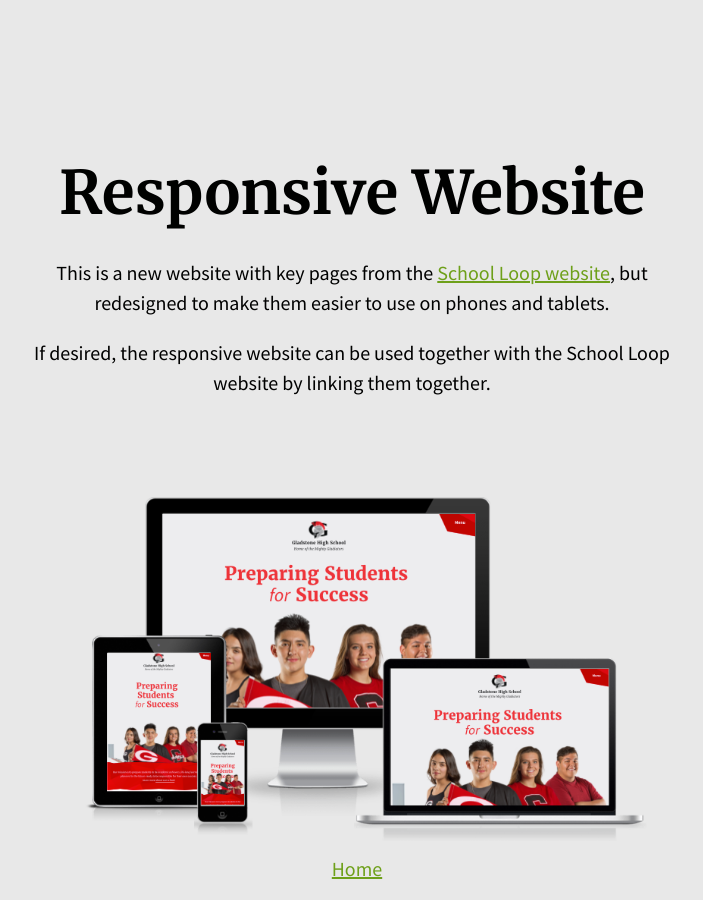
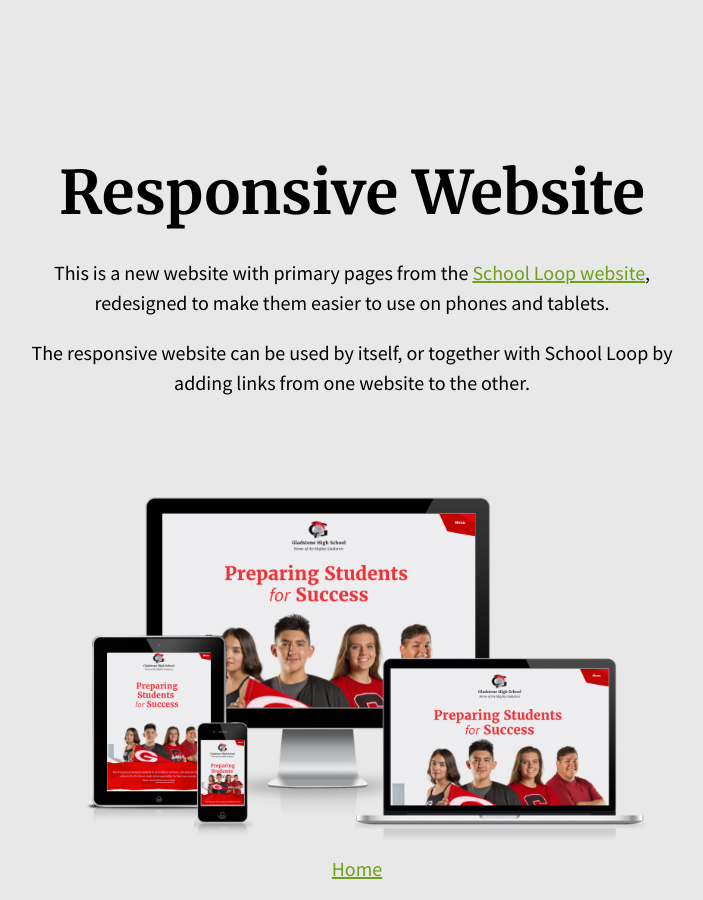
Before and after one commit to Crazeformarvel/azusa-project, a Jekyll site: the page gladstone-high-school/index.html, which Jekyll copies as it is, in a window 1280 px wide and 900 px high, scrolled down 3471 px. Shown: the whole window, without its empty margins (288-991 px from the left). Built offline with Jekyll 4.4.1, drawn with Linux system fonts in a browser that asks for light colours; some of the changed text lies outside the part shown.

Commit message:
Update Gladstone preview

```diff
--- a/gladstone-high-school/index.html
+++ b/gladstone-high-school/index.html
@@ -175,8 +175,8 @@
         <section>
           <section>
             <h3>Responsive Website</h3>
-            <p>This is a new website with key pages from the <a href="http://ghs-ausd-ca.schoolloop.com/">School Loop website</a>, but redesigned to make them easier to use on phones and tablets.</p>
-            <p>If desired, the responsive website can be used together with the School Loop website by linking them together.</p>
+            <p>This is a new website with primary pages from the <a href="http://ghs-ausd-ca.schoolloop.com/">School Loop website</a>, redesigned to make them easier to use on phones and tablets.</p>
+            <p>The responsive website can be used by itself, or together with School Loop by adding links from one website to the other.</p>
             <ul>
               <li>
                 <a href="http://gladstonehigh.jimthoburn.com">
```
Also changed, not shown: other parts of gladstone-high-school/index.html (+4 -1 lines).
